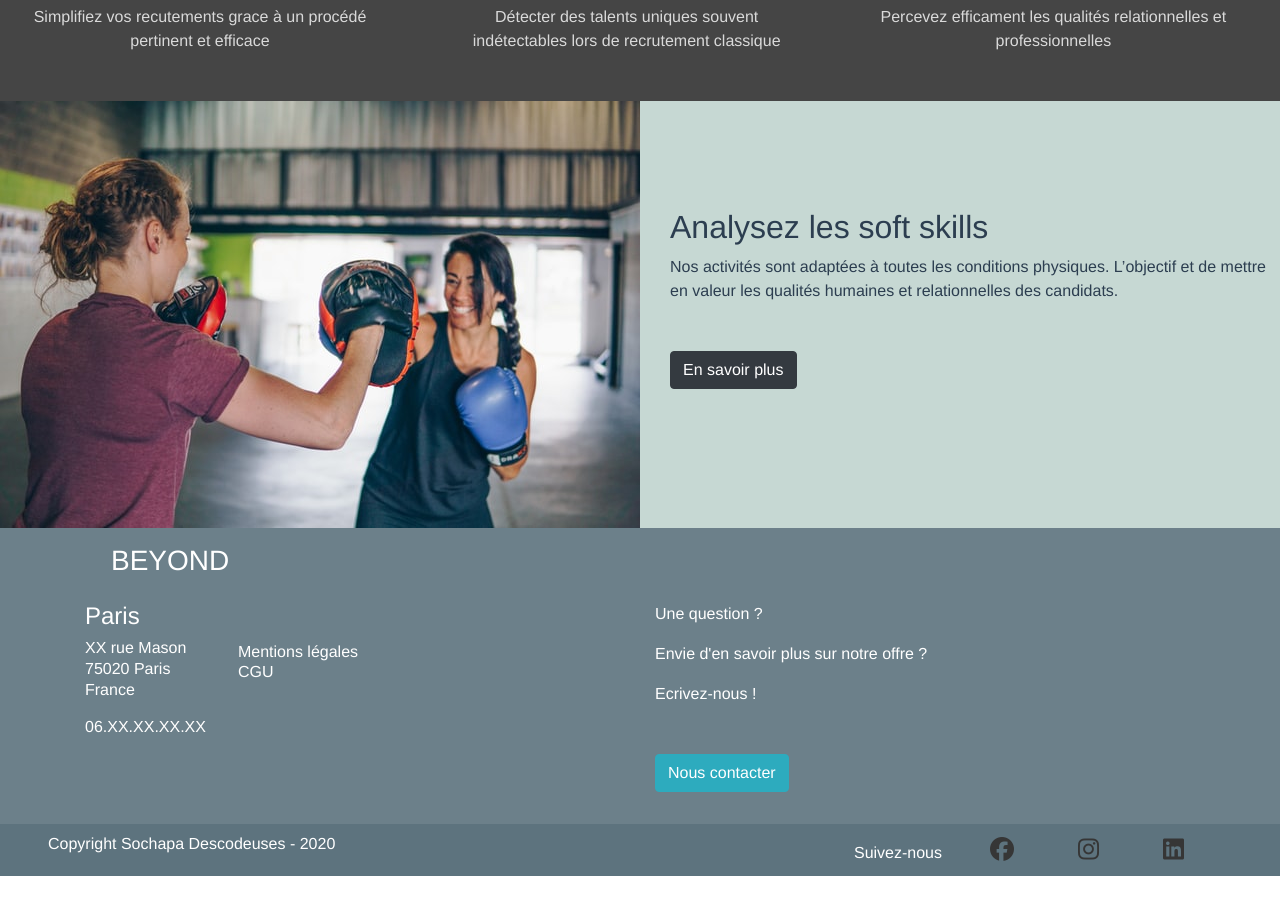
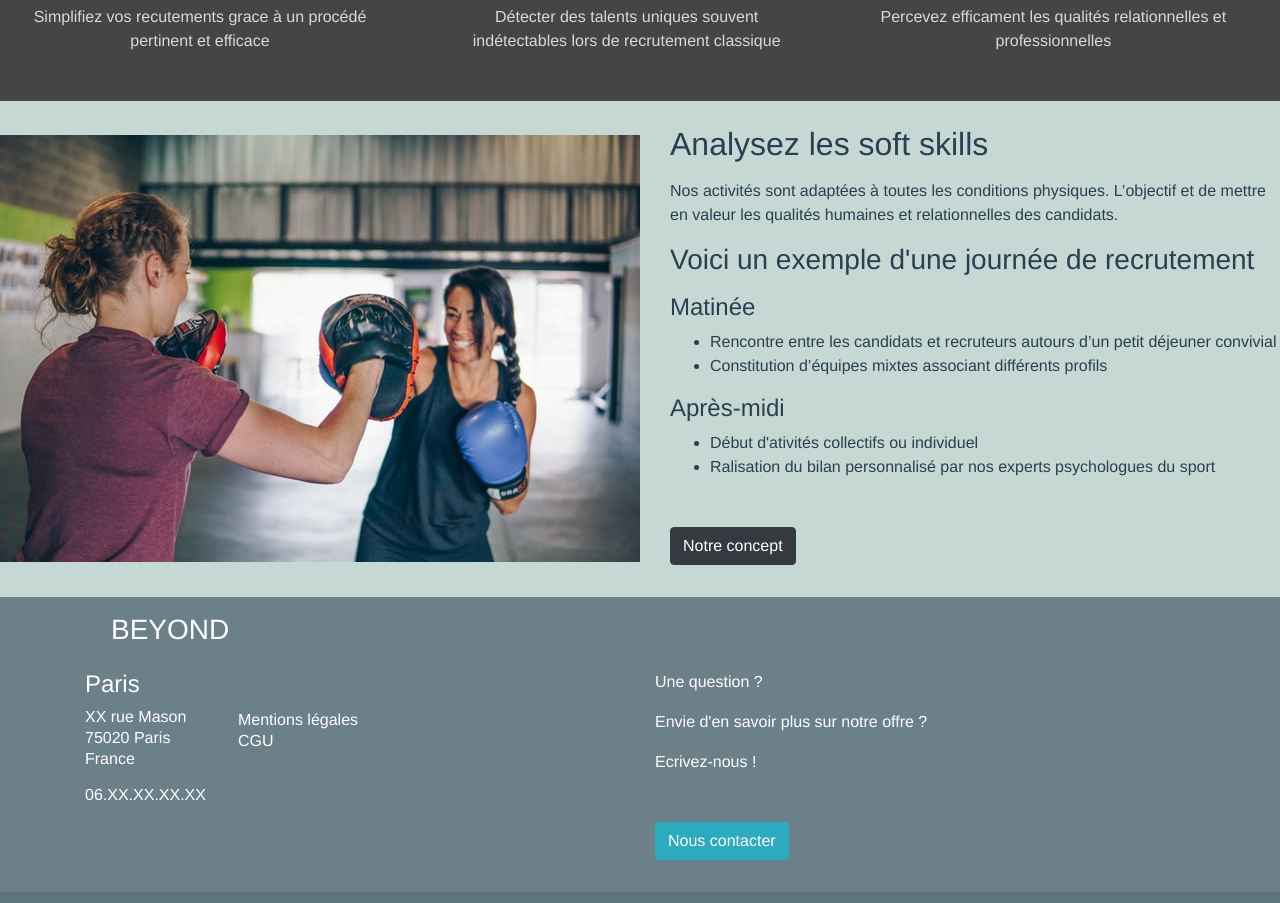
Before and after one commit to chmullerweb/beyond, a Vue app in the folder beyond_rh/: page /landing in a window 1280 px wide. Shown: the part 1000-1903 px from the top of the page. Before the commit the page ends 1876 px from the top, so only its background shows below. Built offline with nearby package versions, Linux system fonts and the light colour scheme; what @braid/vue-formulate would draw is missing.

Commit message:
texte landing page

```diff
--- a/beyond_rh/src/components/CardConcept.vue
+++ b/beyond_rh/src/components/CardConcept.vue
@@ -5,13 +5,25 @@
             <img src="../assets/boxe.jpg"/>
             </div>
             <div class="col cardConceptText">
-            <h2 class="claimConcept"><slot name="claimConcept">Analysez les soft skills</slot></h2>
-            <p class="container"><slot name="claimConceptText">
-              Nos activités sont adaptées à toutes les conditions physiques.
-              L’objectif et de mettre en valeur les qualités humaines et relationnelles des candidats.</slot></p>
+            <h2 class="claimConcept mt-4 mb-3"><slot name="claimConcept">Analysez les soft skills</slot></h2>
+            <div class="container"><slot name="claimConceptText">
+            <p> Nos activités sont adaptées à toutes les conditions physiques.
+              L’objectif et de mettre en valeur les qualités humaines et relationnelles des candidats. </p>
+              <h3 class="title_activite mt-3 mb-3">Voici un exemple d'une journée de recrutement </h3>
+              <h4 class="title_activite">Matinée</h4>
+              <ul>
+                <li>Rencontre entre les candidats et recruteurs autours d’un petit déjeuner convivial </li>
+                <li>Constitution d’équipes mixtes associant différents profils</li>
+              </ul>
+               <h4 class="title_activite">Après-midi</h4>
+               <ul>
+                 <li>Début d'ativités collectifs ou individuel</li>
+                 <li>Ralisation du bilan personnalisé par nos experts psychologues du sport </li>
+               </ul>
+             </slot></div>
 
-            <router-link to="/concept">
-              <Bouton btnDark btn>En savoir plus </Bouton>
+            <router-link to="/offre">
+              <Bouton btnDark btn>Notre concept </Bouton>
            </router-link>
 
             </div>
@@ -51,4 +63,10 @@ export default {
   padding: 0!important;
 }
 
+.title_card_concept{
+  font-size: 1.3em
+}
+
+
+
 </style>
```
